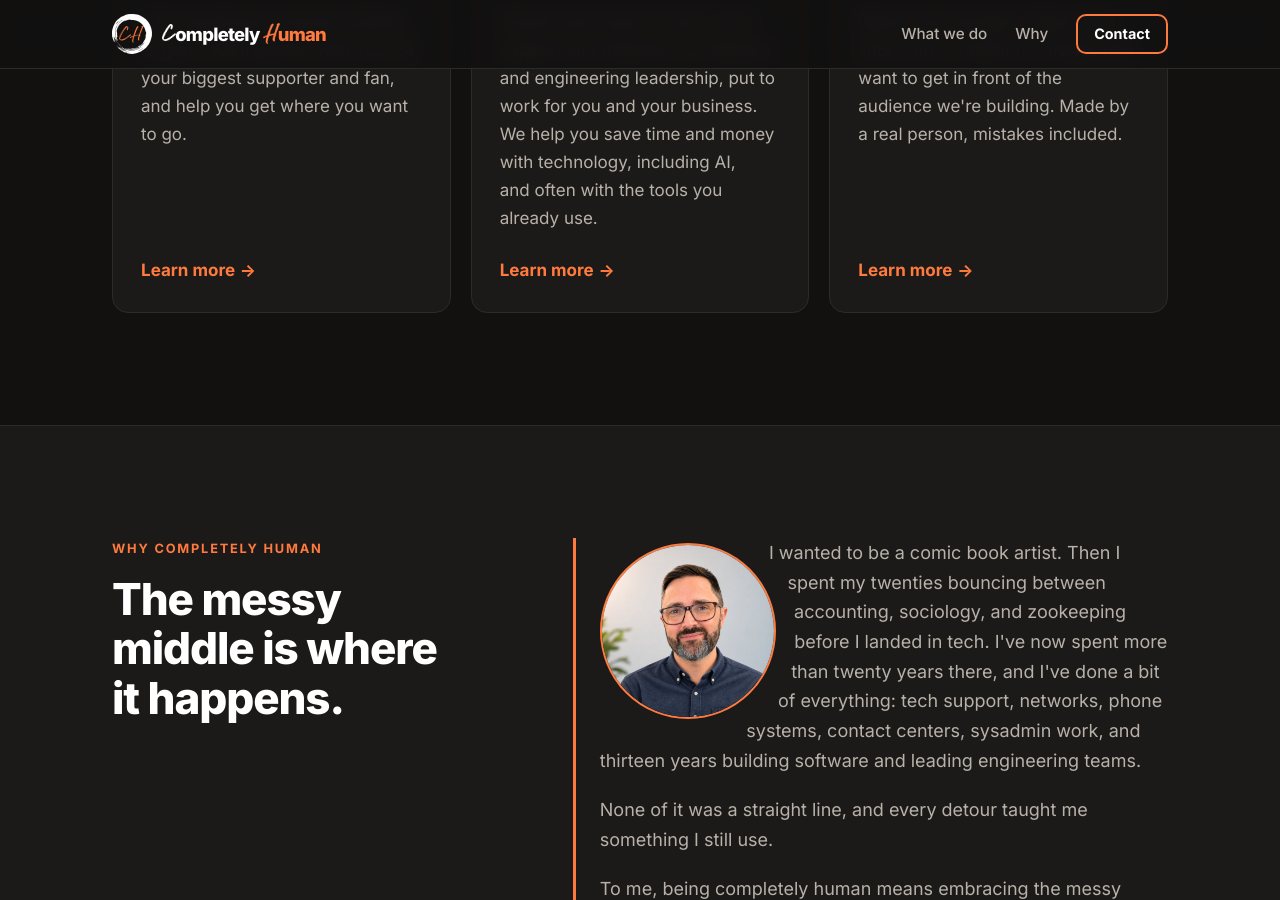
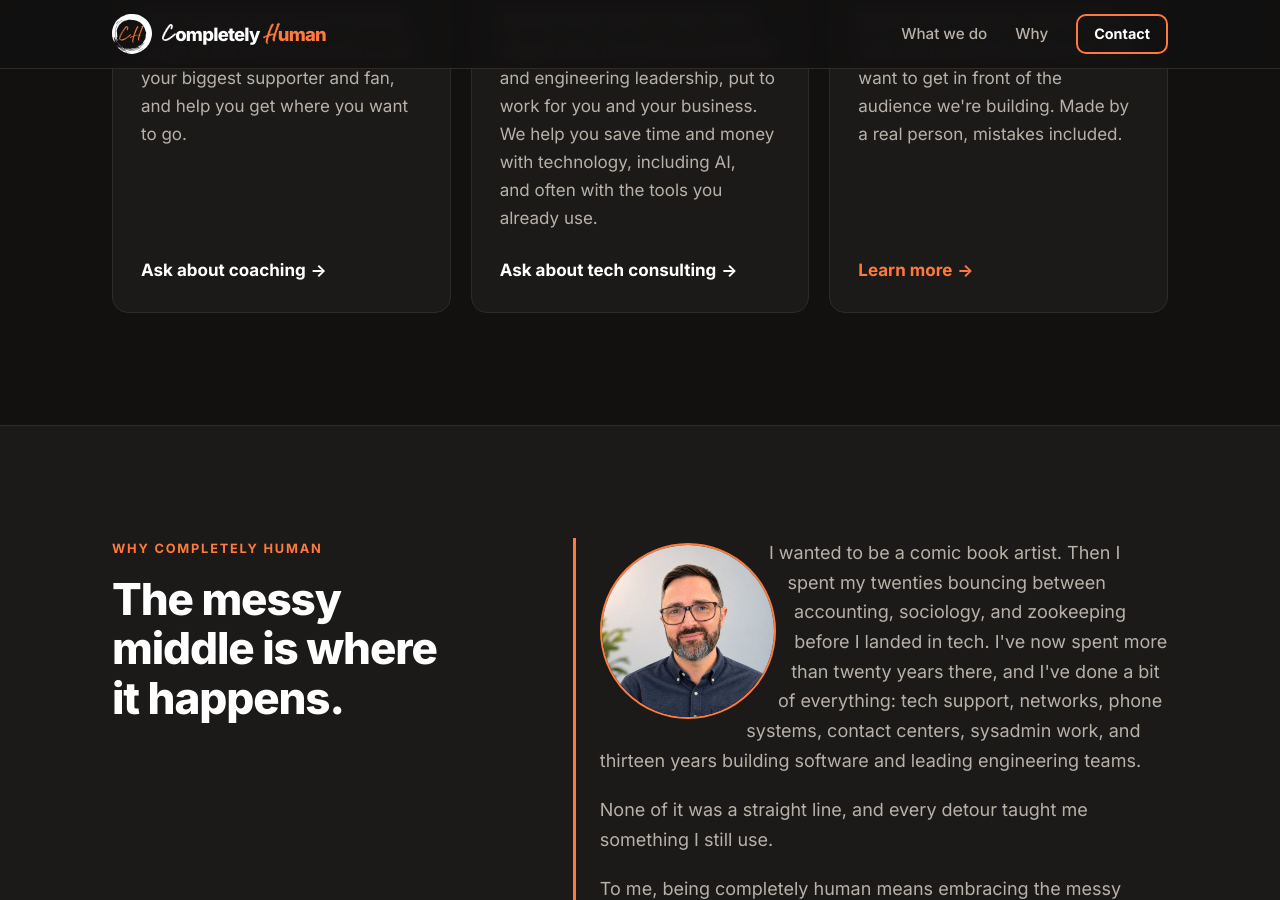
Before and after one commit to dbough/becompletelyhuman.com, a Jekyll site: the page built from index.html, in a window 1280 px wide and 900 px high, scrolled down 1198 px. Built offline with Jekyll 4.4.1, drawn with Linux system fonts in a browser that asks for light colours.

Commit message:
Only Content Creation is linked; Coaching and Tech Consulting cards go back to the contact form
Co-Authored-By: Claude Sonnet 5.5 <noreply@anthropic.com>
Claude-Session: https://claude.ai/code/session_01FtJnZsYneABPk6sxffEzGe

```diff
--- a/_data/categories.yml
+++ b/_data/categories.yml
@@ -19,8 +19,8 @@
   description: >-
     Life coaching for anyone looking to grow. We'll partner with you, be your
     biggest supporter and fan, and help you get where you want to go.
-  link: /coaching/
-  link_label: Learn more
+  link:
+  link_label:
 
 - name: Tech Consulting
   icon: laptop
@@ -29,8 +29,8 @@
     engineering leadership, put to work for you and your business. We help
     you save time and money with technology, including AI, and often with
     the tools you already use.
-  link: /tech-consulting/
-  link_label: Learn more
+  link:
+  link_label:
 
 - name: Content Creation
   icon: video
--- a/coaching/index.html
+++ b/coaching/index.html
@@ -5,6 +5,7 @@ description: >-
   Life coaching for anyone who wants to grow. One on one sessions with Dan
   Bough, starting with a free 30 minute call. No commitment, no agenda.
 permalink: /coaching/
+noindex: true
 ---
 <div class="pillar">
 
--- a/tech-consulting/index.html
+++ b/tech-consulting/index.html
@@ -6,6 +6,7 @@ description: >-
   one-person shops. Simple automations and AI tools, explained in plain
   English.
 permalink: /tech-consulting/
+noindex: true
 ---
 <div class="pillar">
 
```
Also changed, not shown: CLAUDE.md (+2 -2 lines).
